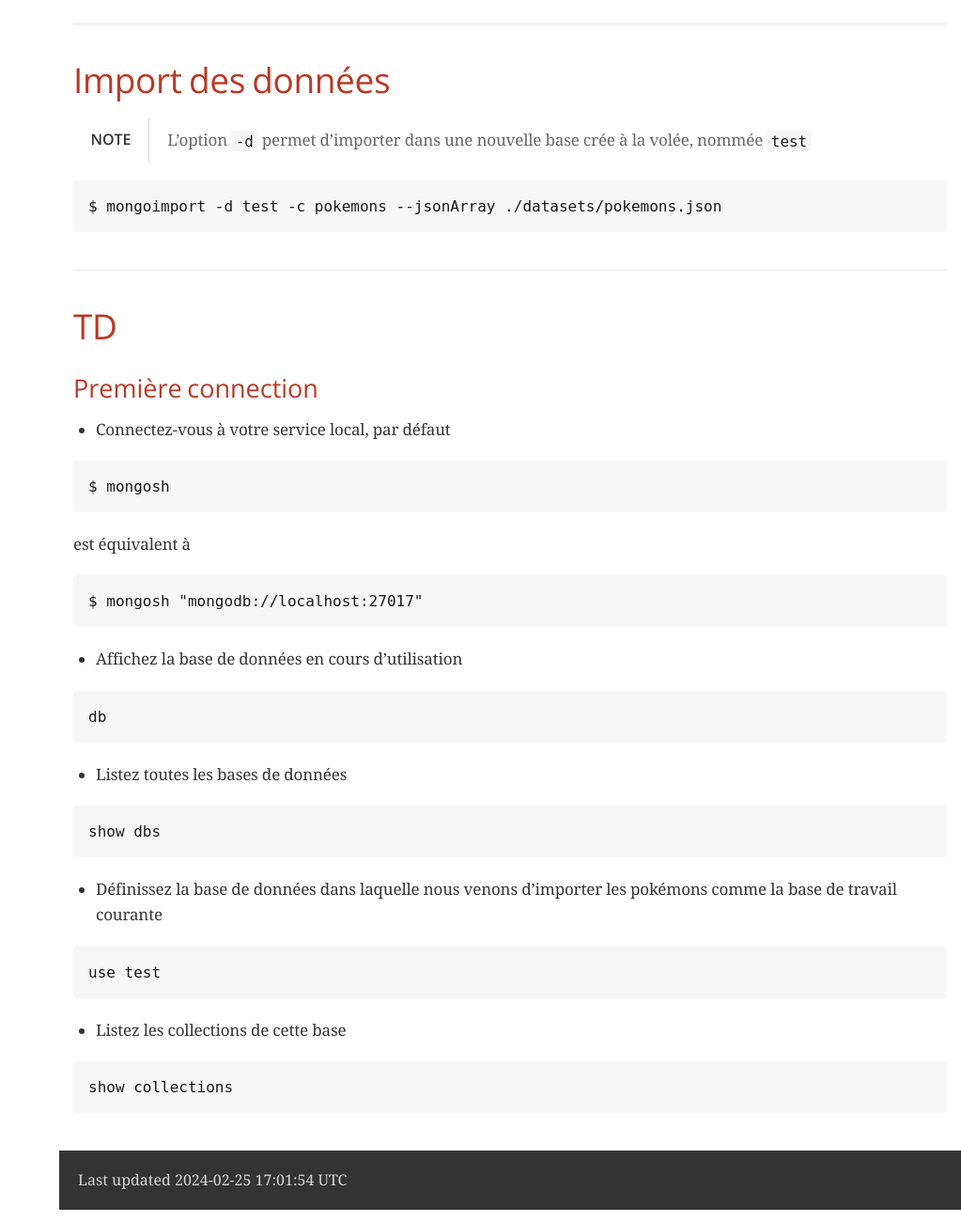
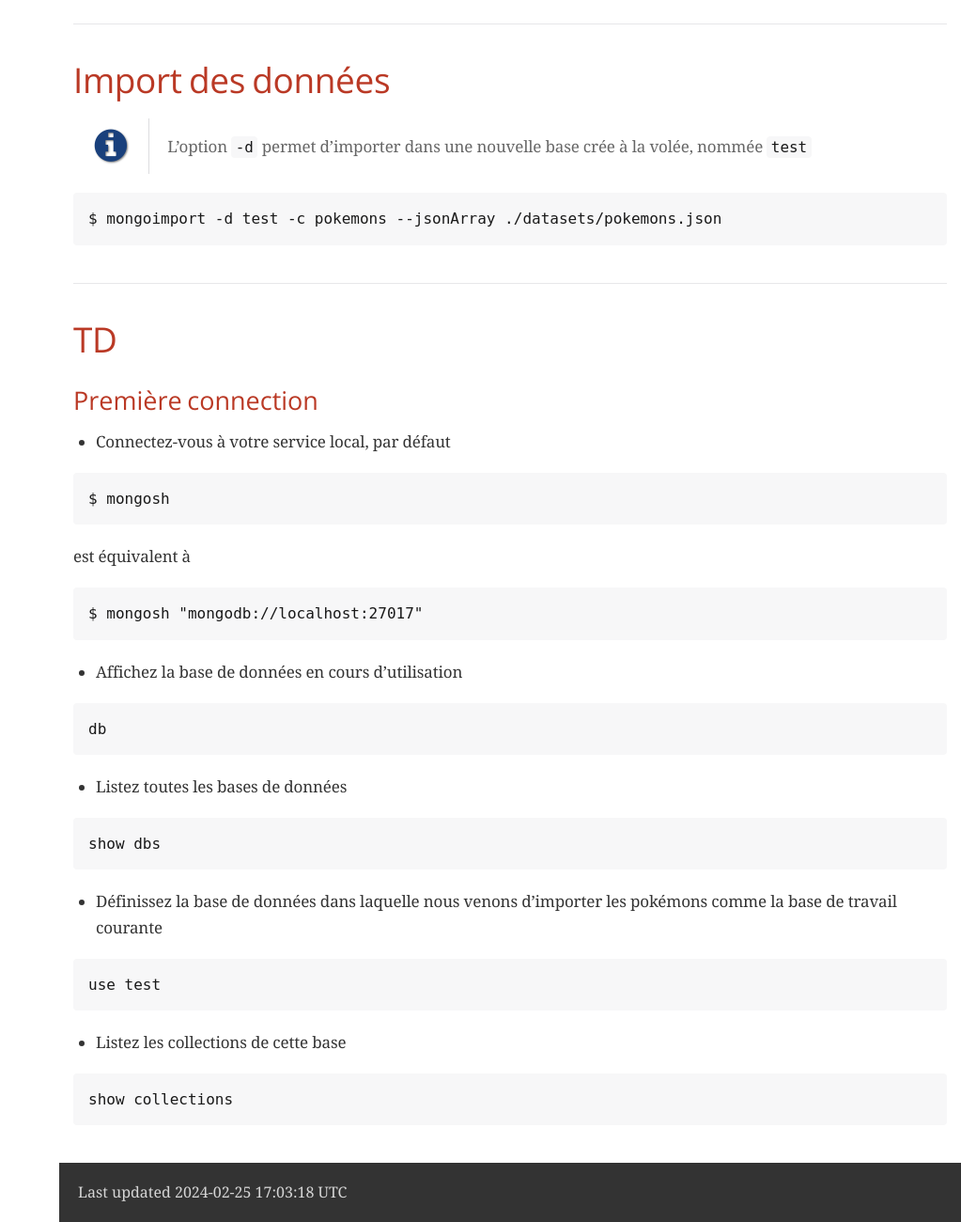
Before and after one commit to ncomet/lectures, a plain HTML site: page advanced-mongodb/tds/td1.html in a window 1280 px wide. Shown: the part 2146-3446 px from the top of the page at 94% size, without its empty margins (257-1280 px from the left). Drawn offline with nearby package versions, Linux system fonts and the light colour scheme; a web font is replaced by a local one.

Commit message:
Deploying to gh-pages from @ ncomet/lectures@0b0541317bc913f1e761b51b740ef4ed76d902ce 🚀

```diff
--- a/advanced-mongodb/tds/td1.html
+++ b/advanced-mongodb/tds/td1.html
@@ -433,6 +433,7 @@ body.book #toc,body.book #preamble,body.book h1.sect0,body.book .sect1>h2{page-b
 #footer-text{color:rgba(0,0,0,.6);font-size:.9em}}
 @media amzn-kf8{#header,#content,#footnotes,#footer{padding:0}}
 </style>
+<link rel="stylesheet" href="https://cdnjs.cloudflare.com/ajax/libs/font-awesome/4.7.0/css/font-awesome.min.css">
 </head>
 <body class="article toc2 toc-left">
 <div id="header">
@@ -596,7 +597,7 @@ body.book #toc,body.book #preamble,body.book h1.sect0,body.book .sect1>h2{page-b
 <table>
 <tr>
 <td class="icon">
-<div class="title">Note</div>
+<i class="fa icon-note" title="Note"></i>
 </td>
 <td class="content">
 L&#8217;option <code>-d</code> permet d&#8217;importer dans une nouvelle base crée à la volée, nommée <code>test</code>
@@ -690,7 +691,7 @@ L&#8217;option <code>-d</code> permet d&#8217;importer dans une nouvelle base cr
 </div>
 <div id="footer">
 <div id="footer-text">
-Last updated 2024-02-25 17:01:54 UTC
+Last updated 2024-02-25 17:03:18 UTC
 </div>
 </div>
 </body>
```
